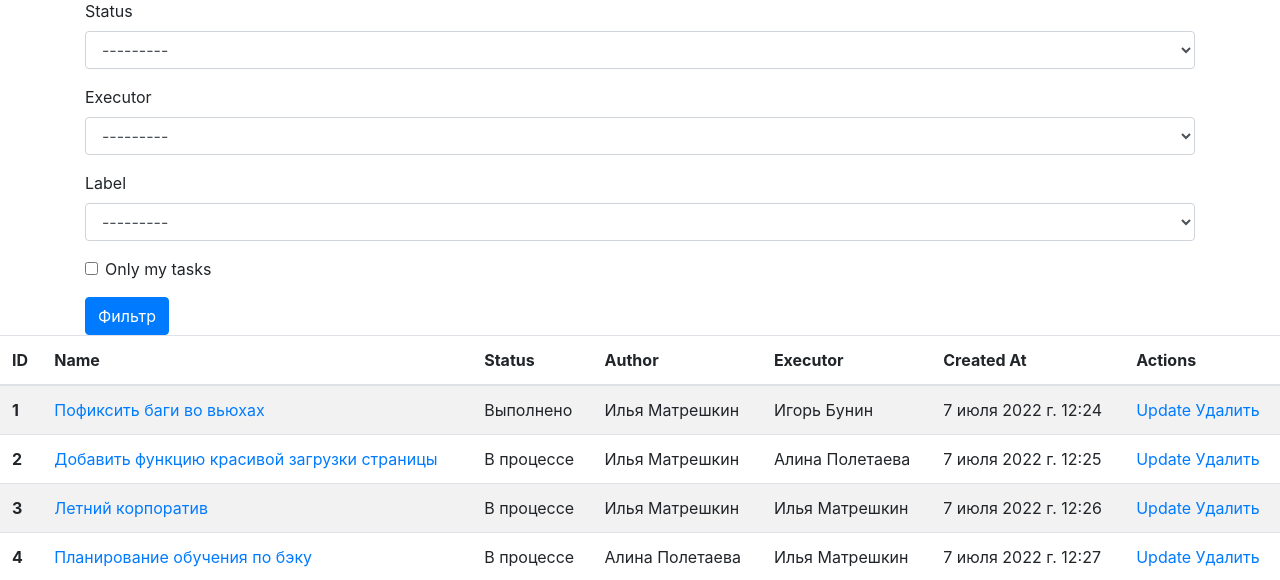
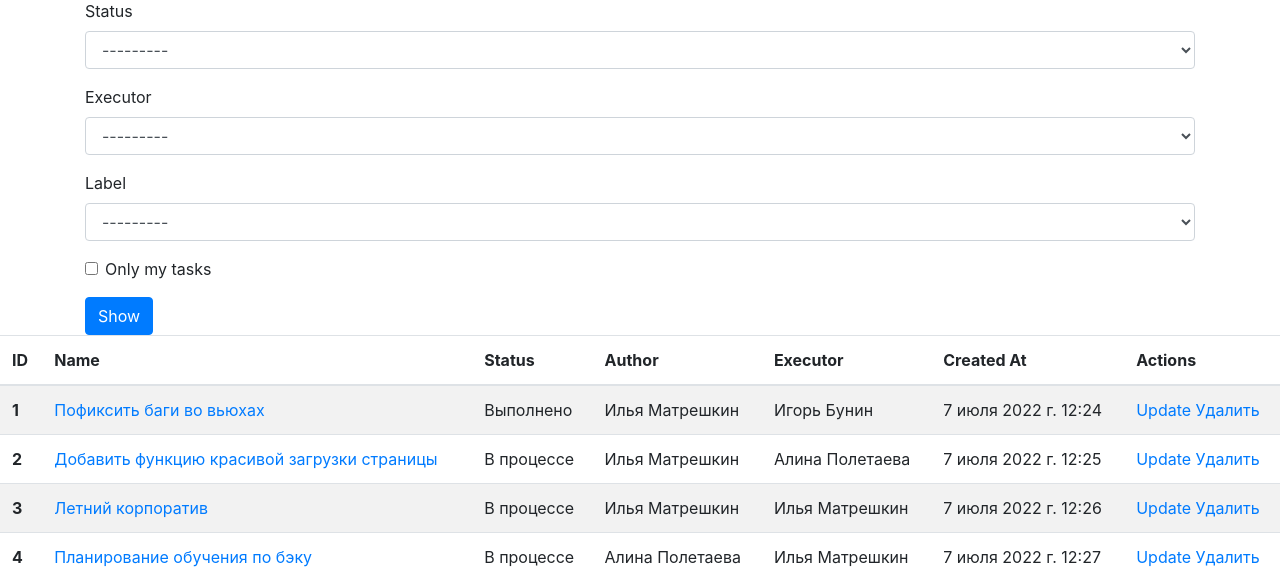
Before and after one commit to Nidenai/python-project-lvl4, a Django app: page /tasks/ in a window 1280 px wide. Shown: the part 97-677 px from the top of the page. Run offline with Django 4.2, Linux system fonts and the light colour scheme; a user stored in the database is signed in; data comes from the database, SQL or seed files in the repository; some libraries are stand-ins or nearby versions.

Commit message:
fix: hexlet_check (0.0.54)

```diff
--- a/templates/tasks/list.html
+++ b/templates/tasks/list.html
@@ -14,7 +14,7 @@
 
         <form method="get">
             {% bootstrap_form filter.form size='small' %}
-            <button type="submit" class="btn btn-primary">{% translate "Filter" %}</button>
+            <button type="submit" class="btn btn-primary">{% translate "Show" %}</button>
         </form>
 
 
```
Also changed, not shown: locale/ru/LC_MESSAGES/django.po, 1 other file.
